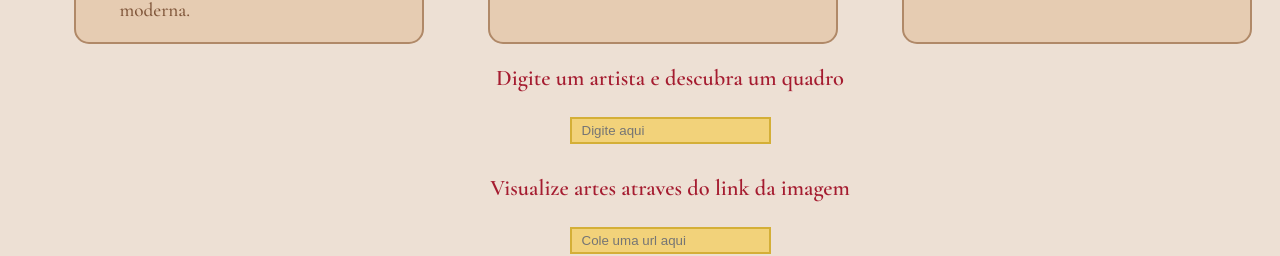
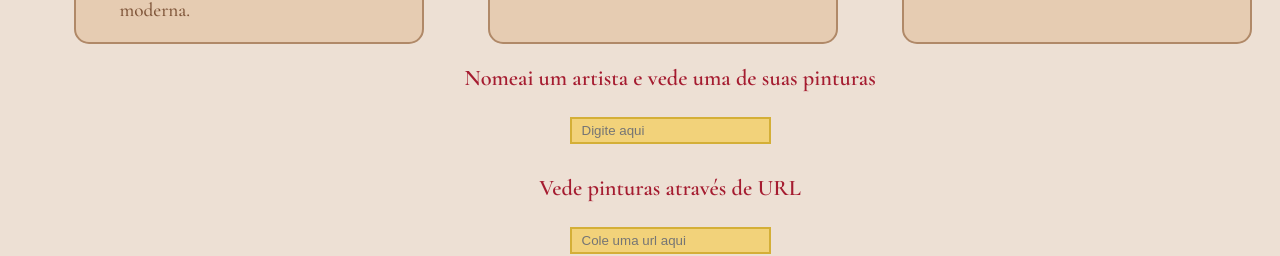
Before and after one commit to Berenda-m/portifolio-em-angular, an Angular app: page /projetos in a window 1280 px wide. Shown: the part 3214-3470 px from the top of the page. Built offline with nearby package versions, Linux system fonts and the light colour scheme.

Commit message:
atualiza-titulos

```diff
--- a/src/app/componentes/projetos/projetos.html
+++ b/src/app/componentes/projetos/projetos.html
@@ -119,7 +119,7 @@
     </div>
 
     <div class="artistas">
-        <h2>Digite um artista e descubra um quadro</h2>
+        <h2>Nomeai um artista e vede uma de suas pinturas</h2>
 
         <input [(ngModel)]="texto" placeholder="Digite aqui">
         @if(texto.toLocaleLowerCase() === 'monet') {
@@ -144,7 +144,7 @@
     </div>
 
     <div class="pesquisa">
-        <h2>Visualize artes atraves do link da imagem</h2>
+        <h2>Vede pinturas através de URL</h2>
         <input [(ngModel)]="imagem" placeholder="Cole uma url aqui">
         <img [src]="imagem" alt="">
     </div>
```
